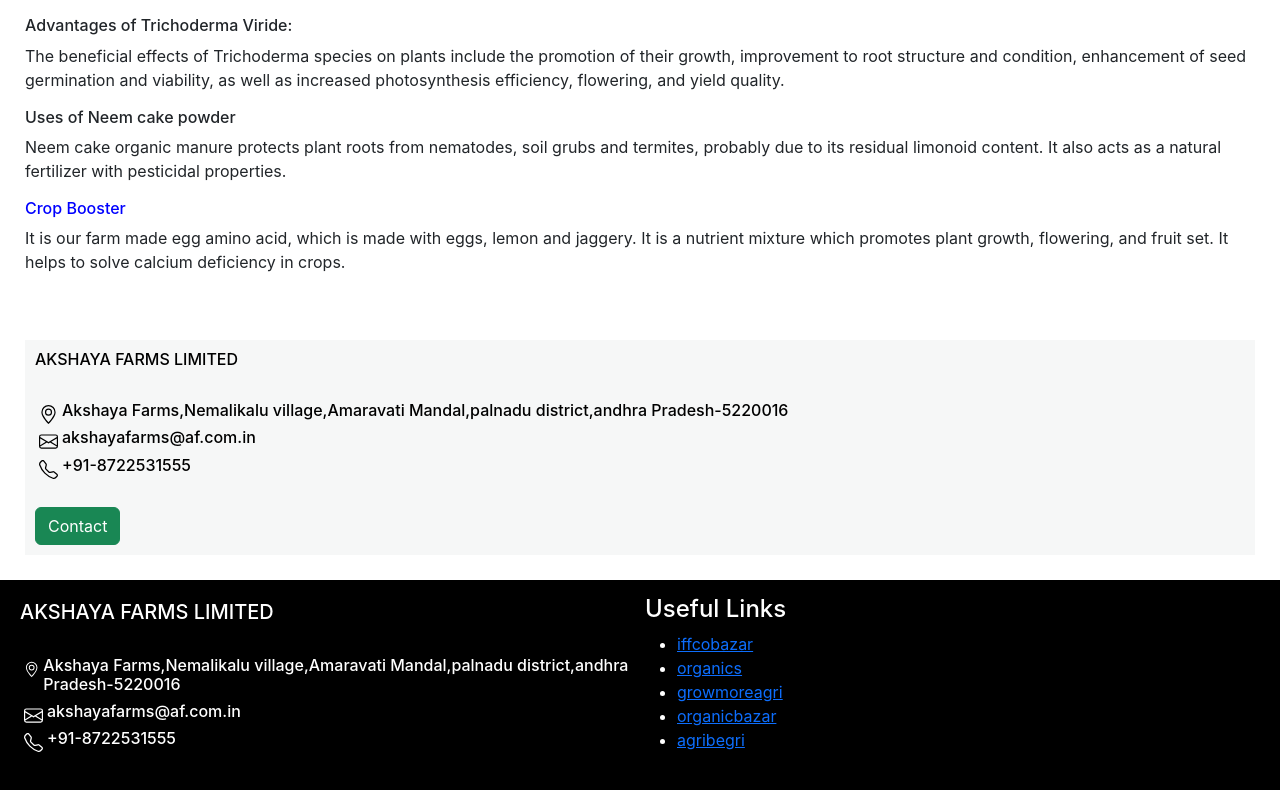
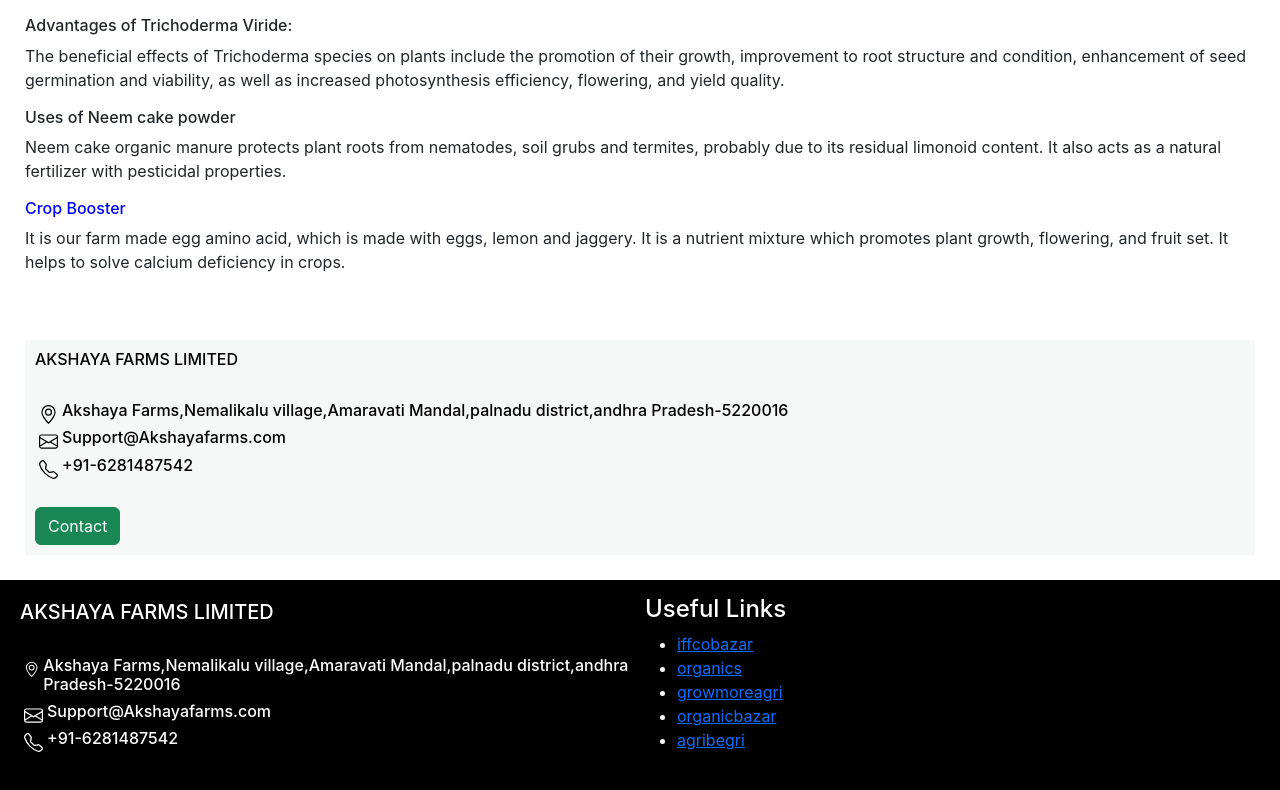
Before and after one commit to kikkuru9/akshayafarms, a React (Create React App) app: page / in a window 1280 px wide. Shown: the part 1347-2137 px from the top of the page. Built offline with nearby package versions, Linux system fonts and the light colour scheme.

Commit message:
changed mail

```diff
--- a/src/components/contact.js
+++ b/src/components/contact.js
@@ -6,9 +6,9 @@
                 <div class="d-flex"><svg xmlns="http://www.w3.org/2000/svg" width="19" height="19" fill="currentColor" class="bi bi-geo-alt m-1" viewBox="0 0 16 16"><path d="M12.166 8.94c-.524 1.062-1.234 2.12-1.96 3.07A32 32 0 0 1 8 14.58a32 32 0 0 1-2.206-2.57c-.726-.95-1.436-2.008-1.96-3.07C3.304 7.867 3 6.862 3 6a5 5 0 0 1 10 0c0 .862-.305 1.867-.834 2.94M8 16s6-5.686 6-10A6 6 0 0 0 2 6c0 4.314 6 10 6 10"></path><path d="M8 8a2 2 0 1 1 0-4 2 2 0 0 1 0 4m0 1a3 3 0 1 0 0-6 3 3 0 0 0 0 6"></path></svg>
                 <h6 style={{textAlign:'left'}}>Akshaya Farms,Nemalikalu village,Amaravati Mandal,palnadu district,andhra Pradesh-5220016</h6></div>
                 <div class="d-flex"><svg xmlns="http://www.w3.org/2000/svg" width="19" height="19" fill="currentColor" class="bi bi-envelope m-1" viewBox="0 0 16 16"><path d="M0 4a2 2 0 0 1 2-2h12a2 2 0 0 1 2 2v8a2 2 0 0 1-2 2H2a2 2 0 0 1-2-2zm2-1a1 1 0 0 0-1 1v.217l7 4.2 7-4.2V4a1 1 0 0 0-1-1zm13 2.383-4.708 2.825L15 11.105zm-.034 6.876-5.64-3.471L8 9.583l-1.326-.795-5.64 3.47A1 1 0 0 0 2 13h12a1 1 0 0 0 .966-.741M1 11.105l4.708-2.897L1 5.383z"></path></svg>
-                <h6>akshayafarms@af.com.in</h6></div>
+                <h6>Support@Akshayafarms.com</h6></div>
                 <div class="d-flex"><svg xmlns="http://www.w3.org/2000/svg" width="19" height="19" fill="currentColor" class="bi bi-telephone m-1" viewBox="0 0 16 16"><path d="M3.654 1.328a.678.678 0 0 0-1.015-.063L1.605 2.3c-.483.484-.661 1.169-.45 1.77a17.6 17.6 0 0 0 4.168 6.608 17.6 17.6 0 0 0 6.608 4.168c.601.211 1.286.033 1.77-.45l1.034-1.034a.678.678 0 0 0-.063-1.015l-2.307-1.794a.68.68 0 0 0-.58-.122l-2.19.547a1.75 1.75 0 0 1-1.657-.459L5.482 8.062a1.75 1.75 0 0 1-.46-1.657l.548-2.19a.68.68 0 0 0-.122-.58zM1.884.511a1.745 1.745 0 0 1 2.612.163L6.29 2.98c.329.423.445.974.315 1.494l-.547 2.19a.68.68 0 0 0 .178.643l2.457 2.457a.68.68 0 0 0 .644.178l2.189-.547a1.75 1.75 0 0 1 1.494.315l2.306 1.794c.829.645.905 1.87.163 2.611l-1.034 1.034c-.74.74-1.846 1.065-2.877.702a18.6 18.6 0 0 1-7.01-4.42 18.6 18.6 0 0 1-4.42-7.009c-.362-1.03-.037-2.137.703-2.877z"></path></svg>
-                <h6>+91-8722531555</h6></div><br></br>
+                <h6>+91-6281487542</h6></div><br></br>
                 <button class="btn btn-success">Contact</button>
                 </div>
                 </div>
--- a/src/components/fotter.js
+++ b/src/components/fotter.js
@@ -7,9 +7,9 @@
                 <div class="d-flex"><svg xmlns="http://www.w3.org/2000/svg" width="19" height="19" fill="currentColor" class="bi bi-geo-alt m-1" viewBox="0 0 16 16"><path d="M12.166 8.94c-.524 1.062-1.234 2.12-1.96 3.07A32 32 0 0 1 8 14.58a32 32 0 0 1-2.206-2.57c-.726-.95-1.436-2.008-1.96-3.07C3.304 7.867 3 6.862 3 6a5 5 0 0 1 10 0c0 .862-.305 1.867-.834 2.94M8 16s6-5.686 6-10A6 6 0 0 0 2 6c0 4.314 6 10 6 10"></path><path d="M8 8a2 2 0 1 1 0-4 2 2 0 0 1 0 4m0 1a3 3 0 1 0 0-6 3 3 0 0 0 0 6"></path></svg>
                 <h6 style={{textAlign:'left'}}>Akshaya Farms,Nemalikalu village,Amaravati Mandal,palnadu district,andhra Pradesh-5220016</h6></div>
                 <div class="d-flex"><svg xmlns="http://www.w3.org/2000/svg" width="19" height="19" fill="currentColor" class="bi bi-envelope m-1" viewBox="0 0 16 16"><path d="M0 4a2 2 0 0 1 2-2h12a2 2 0 0 1 2 2v8a2 2 0 0 1-2 2H2a2 2 0 0 1-2-2zm2-1a1 1 0 0 0-1 1v.217l7 4.2 7-4.2V4a1 1 0 0 0-1-1zm13 2.383-4.708 2.825L15 11.105zm-.034 6.876-5.64-3.471L8 9.583l-1.326-.795-5.64 3.47A1 1 0 0 0 2 13h12a1 1 0 0 0 .966-.741M1 11.105l4.708-2.897L1 5.383z"></path></svg>
-                <h6>akshayafarms@af.com.in</h6></div>
+                <h6>Support@Akshayafarms.com</h6></div>
                 <div class="d-flex"><svg xmlns="http://www.w3.org/2000/svg" width="19" height="19" fill="currentColor" class="bi bi-telephone m-1" viewBox="0 0 16 16"><path d="M3.654 1.328a.678.678 0 0 0-1.015-.063L1.605 2.3c-.483.484-.661 1.169-.45 1.77a17.6 17.6 0 0 0 4.168 6.608 17.6 17.6 0 0 0 6.608 4.168c.601.211 1.286.033 1.77-.45l1.034-1.034a.678.678 0 0 0-.063-1.015l-2.307-1.794a.68.68 0 0 0-.58-.122l-2.19.547a1.75 1.75 0 0 1-1.657-.459L5.482 8.062a1.75 1.75 0 0 1-.46-1.657l.548-2.19a.68.68 0 0 0-.122-.58zM1.884.511a1.745 1.745 0 0 1 2.612.163L6.29 2.98c.329.423.445.974.315 1.494l-.547 2.19a.68.68 0 0 0 .178.643l2.457 2.457a.68.68 0 0 0 .644.178l2.189-.547a1.75 1.75 0 0 1 1.494.315l2.306 1.794c.829.645.905 1.87.163 2.611l-1.034 1.034c-.74.74-1.846 1.065-2.877.702a18.6 18.6 0 0 1-7.01-4.42 18.6 18.6 0 0 1-4.42-7.009c-.362-1.03-.037-2.137.703-2.877z"></path></svg>
-                <h6>+91-8722531555</h6></div><br></br>
+                <h6>+91-6281487542</h6></div><br></br>
 
                 </div>
                 </div>
```
